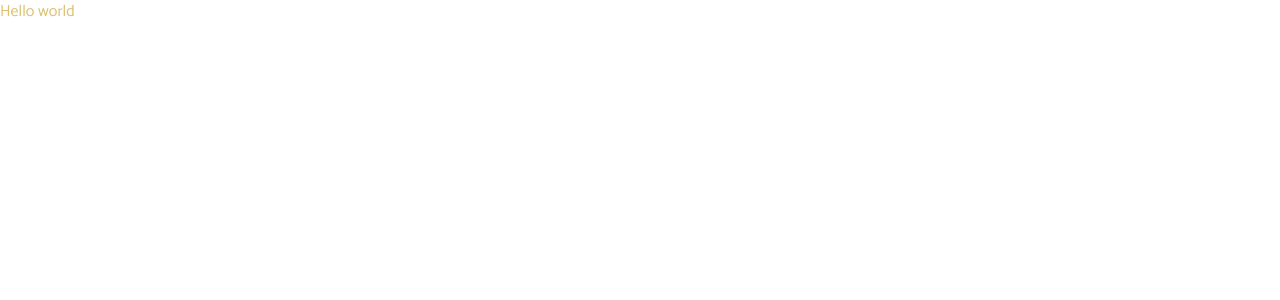
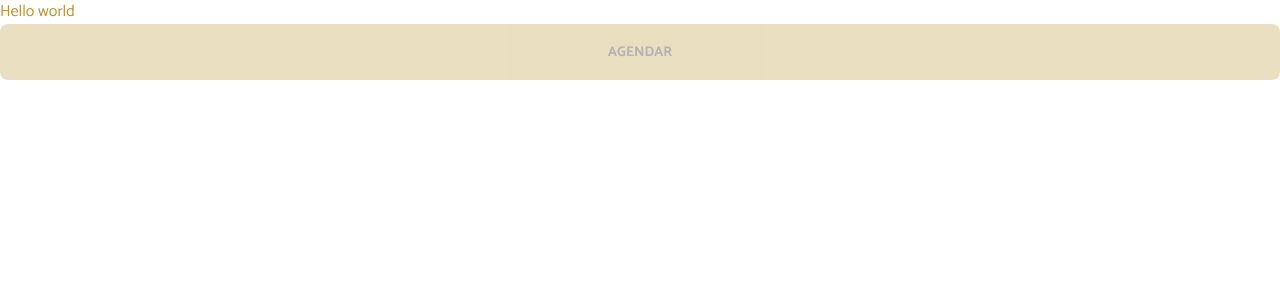
Before and after one commit to paolasgomes/hair-day, a Next.js app: page / in a window 1280 px wide. Shown: the top 300 px of the page. Built offline with nearby package versions, Linux system fonts and the light colour scheme.

Commit message:
feat: button component

```diff
--- a/package.json
+++ b/package.json
@@ -15,7 +15,8 @@
   "dependencies": {
     "next": "14.2.3",
     "react": "^18",
-    "react-dom": "^18"
+    "react-dom": "^18",
+    "tailwind-variants": "^0.2.1"
   },
   "devDependencies": {
     "@commitlint/cli": "^19.3.0",
--- a/src/app/page.tsx
+++ b/src/app/page.tsx
@@ -1,7 +1,11 @@
+import { Button } from "@/components/button";
+
 export default function Home() {
   return (
     <main>
-      <h1 className="text-yellow-light">Hello world</h1>
+      <h1 className="text-yellow-default">Hello world</h1>
+
+      <Button disabled>Agendar</Button>
     </main>
   );
 }
--- /dev/null
+++ b/src/components/button.tsx
@@ -0,0 +1,38 @@
+import type { ComponentProps, ReactNode } from "react";
+import { tv, type VariantProps } from "tailwind-variants";
+
+export const button = tv({
+  base: "h-[3.5rem] rounded-[0.5rem] flex items-center justify-center w-full uppercase ",
+  variants: {
+    variant: {
+      primary:
+        "bg-yellow-default text-gray-900 font-bold text-[0.875rem] hover:border-[2px] hover:border-yellow-light",
+    },
+    disabled: {
+      true: "opacity-30 cursor-not-allowed hover:enabled:border-transparent",
+      false: "",
+    },
+  },
+  defaultVariants: {
+    variant: "primary",
+  },
+  compoundVariants: [
+    {
+      variant: "primary",
+      disabled: true,
+      className: "",
+    },
+  ],
+});
+
+type Variants = VariantProps<typeof button> & ComponentProps<"button">;
+
+type Props = Variants & {
+  children: ReactNode;
+};
+
+export const Button = ({ className, variant, disabled, ...props }: Props) => {
+  return (
+    <button className={button({ className, variant, disabled })} {...props} />
+  );
+};
```
Also changed, not shown: 1 other file (tests, documents, lock files or other folders).
